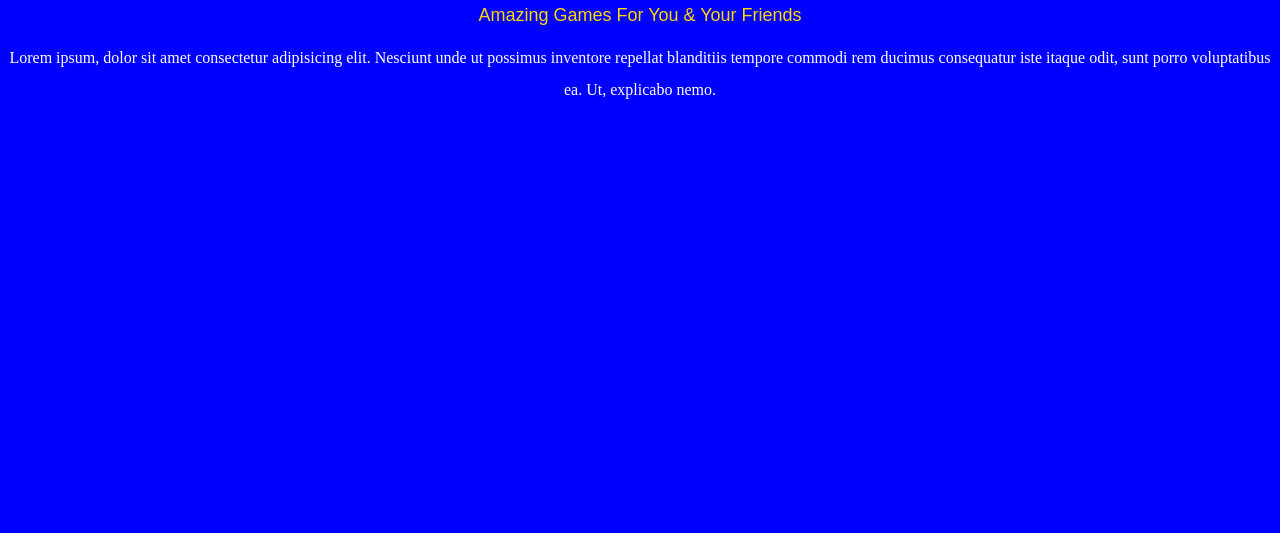
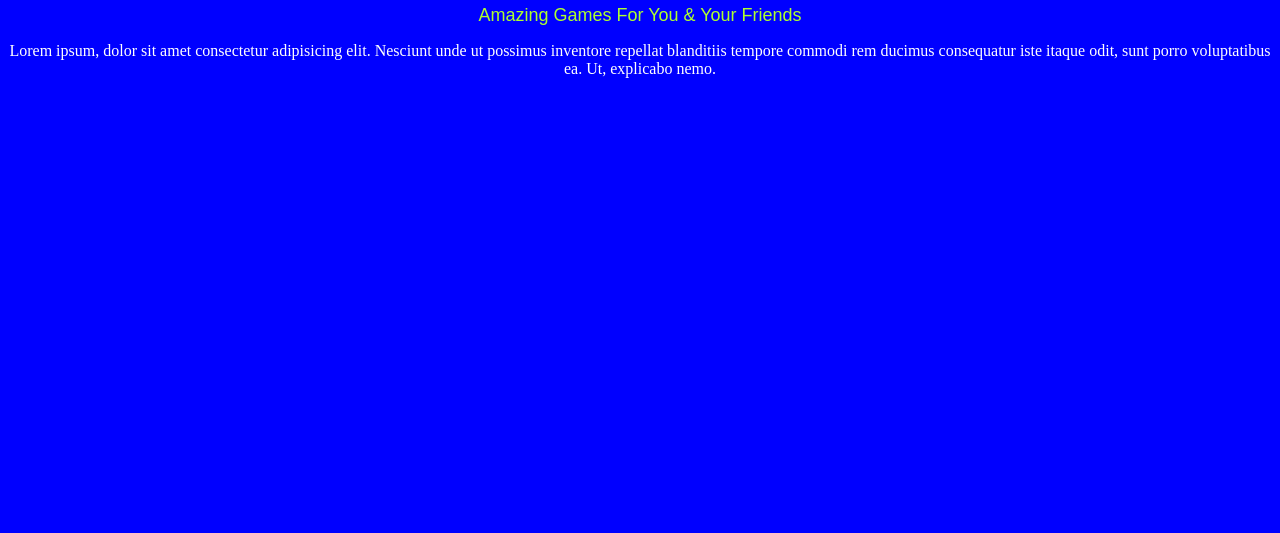
Before and after one commit to Toulouse6/Games, a plain HTML site: page index.html in a window 1280 px wide. Shown: the part 267-800 px from the top of the page. Drawn offline with Linux system fonts and the light colour scheme.

```diff
--- a/style.css
+++ b/style.css
@@ -11,7 +11,7 @@ h1 {
 
 h2 {
     font-size: large;
-    color: gold;
+    color: greenyellow;
     text-align: center;
     font-weight: 300;
     font-family: Arial, Helvetica, sans-serif;
@@ -23,9 +23,6 @@ p {
     text-align: center;
 }
 
-.phar {
-    line-height: 2;
-}
 
 img {
     width: 100%;
```
